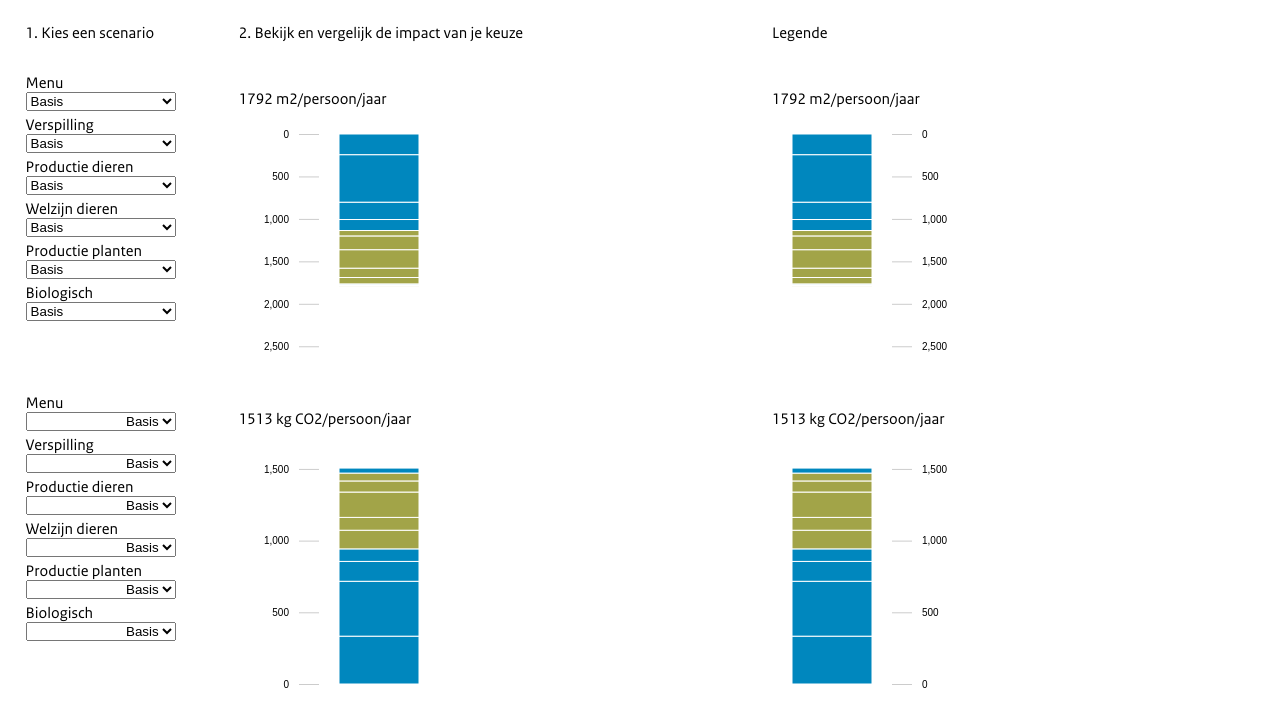
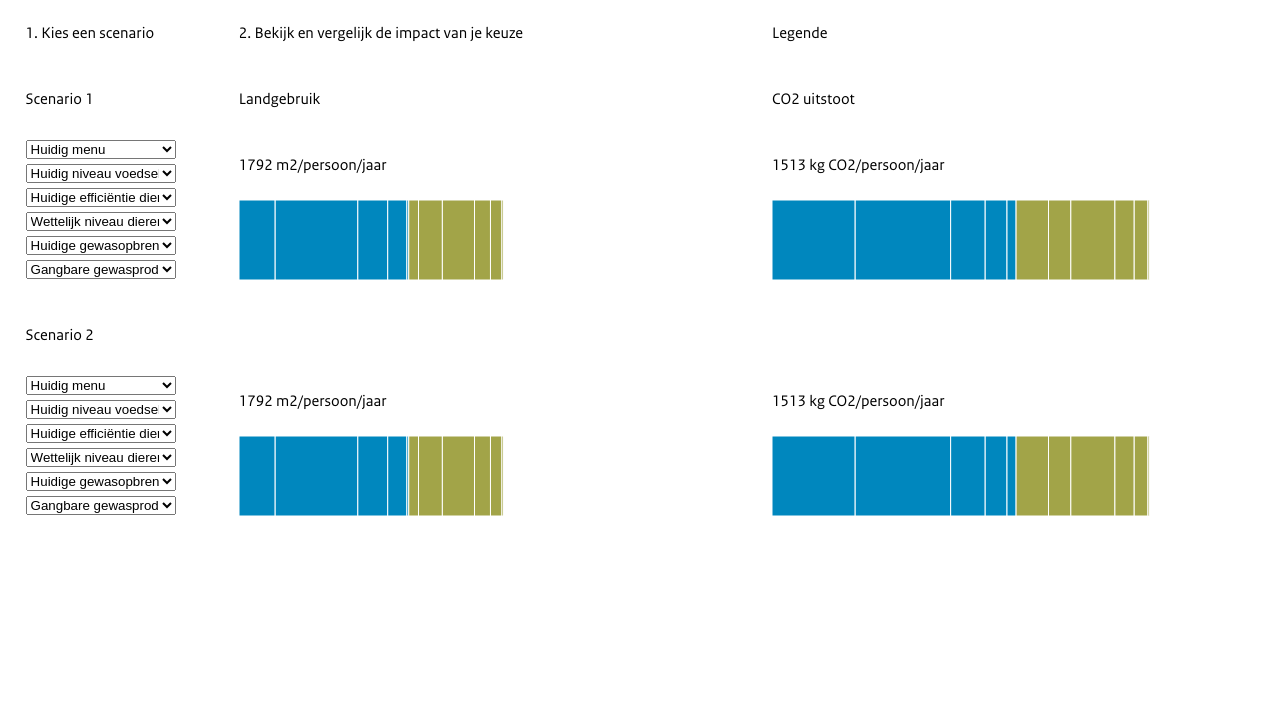
Before and after one commit to maartenzam/pbl-menu-vergelijker, a plain HTML site: page index.html in a window 1280 px wide. Drawn offline with nearby package versions, Linux system fonts and the light colour scheme.

Commit message:
New selectors

```diff
--- a/index.html
+++ b/index.html
@@ -13,132 +13,147 @@
       <div class="col-5"><p>2. Bekijk en vergelijk de impact van je keuze</p></div>
       <div class="col-5"><p>Legende</p></div>
   </div>
+  <div class="row">
+      <div class="col-2">
+        <p>Scenario 1</p>
+      </div>
+      <div class="col-5"><p>Landgebruik</p></div>
+      <div class="col-5"><p>CO2 uitstoot</p></div>
+  </div>
 
   <div class="row">
       <div class="col-2">
-          <div class="selectors-left">
-              <label for="menu-left">Menu</label>
-              <select id="menu-left" class="left">
-                  <option value="basis">Basis</option>
-                  <option value="2dgeenvlees">2dgeenvlees</option>
-                  <option value="40d60p">40d60p</option>
-                  <option value="50d50p">50d50p</option>
-                  <option value="geenvlees">geenvlees</option>
-                  <option value="mvdt">mvdt</option>
-                  <option value="sv5">sv5</option>
+          <div class="selectors-top">
+              <label for="menu-top"></label>
+              <select id="menu-top" class="top">
+                  <option value="basis">Huidig menu</option>
+                  <option value="50d50p">Minder dierlijke producten (50%-50%)*</option>
+                  <option value="40d60p">Verdere daling dierlijke producten (40-60)</option>
+                  <option value="2dgeenvlees">2 dagen geen vlees</option>
+                  <option value="geenvlees">Vegetarisch met vis</option>
+                  <option value="mvdt">Duurzaam en gezond</option>
                 </select>
 
-                <label for="verspil-left">Verspilling</label>
-                <select id="verspil-left"  class="left">
-                  <option value="a">Basis</option>
-                  <option value="b">25% minder</option>
-                  <option value="c">50% minder</option>
+                <label for="verspil-top"></label>
+                <select id="verspil-top" class="top">
+                  <option value="a">Huidig niveau voedselverspilling</option>
+                  <option value="b">25% minder voedselverspilling</option>
+                  <option value="c">50% minder voedselverspilling</option>
                 </select>
 
-                <label for="dierprod-left">Productie dieren</label>
-                <select id="dierprod-left" class="left">
-                  <option value="a">Basis</option>
-                  <option value="f">Trend 2030</option>
-                  <option value="g">50% meer dan trend</option>
-                  <option value="h">50% minder dan trend</option>
+                <label for="dierprod-top"></label>
+                <select id="dierprod-top" class="top">
+                  <option value="a">Huidige efficiëntie dierlijke productie</option>
+                  <option value="f">Trend 2030 (+ 6%)</option>
+                  <option value="g">Hoger dan trend</option>
+                  <option value="h">Lager dan trend</option>
                 </select>
 
-                <label for="dierwelz-left">Welzijn dieren</label>
-                <select id="dierwelz-left" class="left">
-                  <option value="a">Basis</option>
-                  <option value="k">Huidig: beter dierenwelzijn varkens en kippen</option>
+                <label for="dierwelz-top"></label>
+                <select id="dierwelz-top" class="top">
+                  <option value="a">Wettelijk niveau dierenwelzijn 2015</option>
+                  <option value="k">Verbeterd (1*varken, kip verbeterd)</option>
                   <option value="l">Scharrelvarkens en -kippen</option>
-                  <option value="m">Biologisch</option>
+                  <option value="m">25% Biologisch</option>
+                  <option value="n">100% Biologisch</option>
                 </select>
 
-                <label for="plantprod-left">Productie planten</label>
-                <select id="plantprod-left" class="left">
-                  <option value="a">Basis</option>
-                  <option value="q">Trend 2030</option>
-                  <option value="r">+5%</option>
-                  <option value="s">+15%</option>
+                <label for="plantprod-top"></label>
+                <select id="plantprod-top" class="top">
+                  <option value="a">Huidige gewasopbrengsten</option>
+                  <option value="q">Trend 2030 (+10%)</option>
+                  <option value="r">Lager dan trend (+5%)</option>
+                  <option value="s">Hoger dan trend (+15%)</option>
                 </select>
 
-                <label for="bio-left">Biologisch</label>
-                <select id="bio-left" class="left">
-                  <option value="a">Basis</option>
-                  <option value="x">25% productie plant</option>
-                  <option value="y">50% productie plant</option>
-                  <option value="z">100% plant en 100 % dier</option>
+                <label for="bio-top"></label>
+                <select id="bio-top" class="top">
+                  <option value="a">Gangbare gewasproductie</option>
+                  <option value="x">25% biologisch</option>
+                  <!--option value="y">50% productie plant</option-->
+                  <option value="z">100% biologisch</option>
                 </select>
             </div>
       </div>
       <div class="col-5">
-          <p><span id="total-land-left"></span> m2/persoon/jaar</p>
-          <svg id="viz-land-left"></svg>
+          <p><span id="total-land-top"></span> m2/persoon/jaar</p>
+          <svg id="viz-land-top"></svg>
       </div>
       <div class="col-5">
-          <p><span id="total-land-right"></span> m2/persoon/jaar</p>
-          <svg id="viz-land-right"></svg>
+          <p><span id="total-co2-top"></span> kg CO2/persoon/jaar</p>
+          <svg id="viz-co2-top"></svg>
       </div>
   </div>
 
   <div class="row">
       <div class="col-2">
-          <div class="selectors-right">
-              <label for="menu-right">Menu</label>
-              <select id = "menu-right" class="right">
-                  <option value="basis">Basis</option>
-                  <option value="2dgeenvlees">2dgeenvlees</option>
-                  <option value="40d60p">40d60p</option>
-                  <option value="50d50p">50d50p</option>
-                  <option value="geenvlees">geenvlees</option>
-                  <option value="mvdt">mvdt</option>
-                  <option value="sv5">sv5</option>
+        <p>Scenario 2</p>
+      </div>
+      <div class="col-5"></div>
+      <div class="col-5"></div>
+  </div>
+
+  <div class="row">
+      <div class="col-2">
+          <div class="selectors-bottom">
+              <label for="menu-bottom"></label>
+              <select id="menu-bottom" class="bottom">
+                  <option value="basis">Huidig menu</option>
+                  <option value="50d50p">Minder dierlijke producten (50%-50%)*</option>
+                  <option value="40d60p">Verdere daling dierlijke producten (40-60)</option>
+                  <option value="2dgeenvlees">2 dagen geen vlees</option>
+                  <option value="geenvlees">Vegetarisch met vis</option>
+                  <option value="mvdt">Duurzaam en gezond</option>
                 </select>
 
-                <label for="verspil-right">Verspilling</label>
-                <select id="verspil-right" class="right">
-                  <option value="a">Basis</option>
-                  <option value="b">25% minder</option>
-                  <option value="c">50% minder</option>
+                <label for="verspil-bottom"></label>
+                <select id="verspil-bottom" class="bottom">
+                  <option value="a">Huidig niveau voedselverspilling</option>
+                  <option value="b">25% minder voedselverspilling</option>
+                  <option value="c">50% minder voedselverspilling</option>
                 </select>
 
-                <label for="dierprod-right">Productie dieren</label>
-                <select id="dierprod-right" class="right">
-                  <option value="a">Basis</option>
-                  <option value="f">Trend 2030</option>
-                  <option value="g">50% meer dan trend</option>
-                  <option value="h">50% minder dan trend</option>
+                <label for="dierprod-bottom"></label>
+                <select id="dierprod-bottom" class="bottom">
+                  <option value="a">Huidige efficiëntie dierlijke productie</option>
+                  <option value="f">Trend 2030 (+ 6%)</option>
+                  <option value="g">Hoger dan trend</option>
+                  <option value="h">Lager dan trend</option>
                 </select>
 
-                <label for="dierwelz-right">Welzijn dieren</label>
-                <select id="dierwelz-right" class="right">
-                  <option value="a">Basis</option>
-                  <option value="k">Huidig: beter dierenwelzijn varkens en kippen</option>
+                <label for="dierwelz-bottom"></label>
+                <select id="dierwelz-bottom" class="bottom">
+                  <option value="a">Wettelijk niveau dierenwelzijn 2015</option>
+                  <option value="k">Verbeterd (1*varken, kip verbeterd)</option>
                   <option value="l">Scharrelvarkens en -kippen</option>
-                  <option value="m">Biologisch</option>
+                  <option value="m">25% Biologisch</option>
+                  <option value="n">100% Biologisch</option>
                 </select>
 
-                <label for="plantprod-right">Productie planten</label>
-                <select id="plantprod-right" class="right">
-                  <option value="a">Basis</option>
-                  <option value="q">Trend 2030</option>
-                  <option value="r">+5%</option>
-                  <option value="s">+15%</option>
+                <label for="plantprod-bottom"></label>
+                <select id="plantprod-bottom" class="bottom">
+                  <option value="a">Huidige gewasopbrengsten</option>
+                  <option value="q">Trend 2030 (+10%)</option>
+                  <option value="r">Lager dan trend (+5%)</option>
+                  <option value="s">Hoger dan trend (+15%)</option>
                 </select>
 
-                <label for="bio-right">Biologisch</label>
-                <select id="bio-right" class="right">
-                  <option value="a">Basis</option>
-                  <option value="x">25% productie plant</option>
-                  <option value="y">50% productie plant</option>
-                  <option value="z">100% plant en 100 % dier</option>
+                <label for="bio-bottom"></label>
+                <select id="bio-bottom" class="bottom">
+                  <option value="a">Gangbare gewasproductie</option>
+                  <option value="x">25% biologisch</option>
+                  <!--option value="y">50% productie plant</option-->
+                  <option value="z">100% biologisch</option>
                 </select>
             </div>
       </div>
       <div class="col-5">
-          <p><span id="total-co2-left"></span> kg CO2/persoon/jaar</p>
-          <svg id="viz-co2-left"></svg>
+          <p><span id="total-land-bottom"></span> m2/persoon/jaar</p>
+          <svg id="viz-land-bottom"></svg>
       </div>
       <div class="col-5">
-          <p><span id="total-co2-right"></span> kg CO2/persoon/jaar</p>
-          <svg id="viz-co2-right"></svg>
+          <p><span id="total-co2-bottom"></span> kg CO2/persoon/jaar</p>
+          <svg id="viz-co2-bottom"></svg>
       </div>
   </div>
 </div>
--- a/js/scenariovergelijker.js
+++ b/js/scenariovergelijker.js
@@ -1,34 +1,34 @@
-let height = 250;
-let width = 200;
-let barWidth = 80;
-let margin = {"top": 10, "bottom": 10, "left": 40, "right": 40}
+let height = 100;
+let width = 400;
+let barHeight = 80;
+let margin = {"top": 0, "bottom": 0, "left": 0, "right": 0}
 
-let svgCo2Left = d3.select("#viz-co2-left")
+let svgCo2Top = d3.select("#viz-co2-top")
     .attr("width", width)
     .attr("height", height)
-    .append("g")
-    .attr("transform", `translate(${margin.left}, ${margin.top})`);
-let svgLandLeft = d3.select("#viz-land-left")
+    .append("g");
+    //.attr("transform", `translate(${margin.left}, ${margin.top})`);
+let svgLandTop = d3.select("#viz-land-top")
     .attr("width", width)
     .attr("height", height)
-    .append("g")
-    .attr("transform", `translate(${margin.left}, ${margin.top})`);
-let svgCo2Right = d3.select("#viz-co2-right")
+    .append("g");
+    //.attr("transform", `translate(${margin.left}, ${margin.top})`);
+let svgCo2Bottom = d3.select("#viz-co2-bottom")
     .attr("width", width)
     .attr("height", height)
-    .append("g")
-    .attr("transform", `translate(${-margin.left}, ${margin.top})`);
-let svgLandRight = d3.select("#viz-land-right")
+    .append("g");
+    //.attr("transform", `translate(${-margin.left}, ${margin.top})`);
+let svgLandBottom = d3.select("#viz-land-bottom")
     .attr("width", width)
     .attr("height", height)
-    .append("g")
-    .attr("transform", `translate(${-margin.left}, ${margin.top})`);
+    .append("g");
+    //.attr("transform", `translate(${-margin.left}, ${margin.top})`);
 
 let scales = {};
 scales.co2 = d3.scaleLinear()
-    .range([height - margin.top - margin.bottom, 0]);
+    .range([0, width - margin.left - margin.right]);
 scales.land = d3.scaleLinear()
-    .range([height - margin.top - margin.bottom, 0]);
+    .range([0, width - margin.left - margin.right]);
 
 let color = d3.scaleOrdinal(d3.schemeCategory10);
 
@@ -108,32 +108,18 @@ d3.csv("data/co2-2018-12-14.csv", function(d) {
     let maxTotLand = d3.max(landdata, (d) => d.total);
 
     scales.co2.domain([0, maxTotCO2]);
-    scales.land.domain([maxTotLand, 0]);
+    scales.land.domain([0, maxTotLand]);
 
     let stack = d3.stack()
-        .keys(["zuivel", "rund", "varken", "kipei", "agf", "vetsnack", "drank", "graan", "zoet", "vis", "vegi"]);
+        .keys(["zuivel", "rund", "varken", "kipei", "vis", "agf", "vetsnack", "drank", "graan", "zoet", "vegi"]);
 
-    function drawPlate (leftright){
-        let plateSize = 250;
-        let svg = d3.select("#viz-bord-" + leftright)
-            .attr("height", plateSize)
-            .attr("width", plateSize)
-        svg.append("circle")
-            .attr("cx", plateSize/2)
-            .attr("cy", plateSize/2)
-            .attr("r", plateSize/2)
-            .style("fill", "#eeeeee")
-            .style("stroke", "#dddddd");
-    }
-    drawPlate("left");
-    drawPlate("right");
+    function draw(topbottom, scenario, impact){
+        d3.select(`#total-${impact}-${topbottom}`).text(Math.round(getDietData(scenario, impact)[0].total));
 
-    function draw(leftright, scenario, impact){
-        d3.select(`#total-${impact}-${leftright}`).text(Math.round(getDietData(scenario, impact)[0].total));
+        let svg = getSvg(topbottom, impact);
 
-        let svg = getSvg(leftright, impact);
-
-        let axis;
+        //To replace by min, max, ... indicators
+        /*let axis;
         if(leftright == "left"){
             axis = d3.axisLeft()
                 .ticks(5)
@@ -159,29 +145,15 @@ d3.csv("data/co2-2018-12-14.csv", function(d) {
                 }
             })
             .call(axis);
-        svg.selectAll("g.tick line").style("stroke", "#cccccc");
+        svg.selectAll("g.tick line").style("stroke", "#cccccc");*/
 
         svg.selectAll("rect")
             .data(stack(getDietData(scenario, impact)))
             .enter().append('rect')
-            .attr("x", width/2 - barWidth/2)
-            .attr("y", function(d) {
-                if(impact == "land"){
-                    return scales[impact](d[0][0]);
-                }
-                else{
-                    return scales[impact](d[0][1]);
-                }
-            })
-            .attr("height", function(d) {
-                if(impact == "land"){
-                    return scales[impact](d[0][1]) - scales[impact](d[0][0]);
-                }
-                else{
-                    return scales[impact](d[0][0]) - scales[impact](d[0][1]);
-                }
-            })
-            .attr("width", barWidth)
+            .attr("y", height/2 - barHeight/2)
+            .attr("x", (d) => scales[impact](d[0][0]))
+            .attr("width", (d) => scales[impact](d[0][1]) - scales[impact](d[0][0]))
+            .attr("height", barHeight)
             .style("fill", function(d) { return colors(dierplant[d.key])})
             .on("mouseover", function(d) {
                 d3.select(this)
@@ -212,43 +184,29 @@ d3.csv("data/co2-2018-12-14.csv", function(d) {
             });
     }
 
-    draw("left", scenario, "co2");
-    draw("right", scenario, "co2");
-    draw("left", scenario, "land");
-    draw("right", scenario, "land");
+    draw("top", scenario, "co2");
+    draw("bottom", scenario, "co2");
+    draw("top", scenario, "land");
+    draw("bottom", scenario, "land");
 
-    function update(leftright, scenario, impact){
-        let svg = getSvg(leftright, impact);
+    function update(topbottom, scenario, impact){
+        let svg = getSvg(topbottom, impact);
         svg.selectAll("rect").data(stack(getDietData(scenario, impact)))
             .transition().duration(1000)
-            .attr("y", function(d) {
-                if(impact == "land"){
-                    return scales[impact](d[0][0]);
-                }
-                else{
-                    return scales[impact](d[0][1]);
-                }
-            })
-            .attr("height", function(d) {
-                if(impact == "land"){
-                    return scales[impact](d[0][1]) - scales[impact](d[0][0]);
-                }
-                else{
-                    return scales[impact](d[0][0]) - scales[impact](d[0][1]);
-                }
-            });
+            .attr("x", (d) => scales[impact](d[0][0]))
+            .attr("width", (d) => scales[impact](d[0][1]) - scales[impact](d[0][0]));
     }
 
     d3.selectAll("select").on("change", function(){
-        let leftright = d3.select(this).attr("class");
+        let topbottom = d3.select(this).attr("class");
 
-        let scenario = d3.select("#menu-" + leftright).node().value + "_" + d3.select("#verspil-" + leftright).node().value + d3.select("#dierprod-" + leftright).node().value + d3.select("#dierwelz-" + leftright).node().value + d3.select("#plantprod-" + leftright).node().value + d3.select("#bio-" + leftright).node().value;
+        let scenario = d3.select("#menu-" + topbottom).node().value + "_" + d3.select("#verspil-" + topbottom).node().value + d3.select("#dierprod-" + topbottom).node().value + d3.select("#dierwelz-" + topbottom).node().value + d3.select("#plantprod-" + topbottom).node().value + d3.select("#bio-" + topbottom).node().value;
 
-        update(leftright, scenario, "co2");
-        update(leftright, scenario, "land");
+        update(topbottom, scenario, "co2");
+        update(topbottom, scenario, "land");
 
         var format = d3.format("d");
-        d3.select("#total-co2-" + leftright)
+        d3.select("#total-co2-" + topbottom)
           .transition()
             .duration(1000)
             .on("start", function repeat() {
@@ -263,7 +221,7 @@ d3.csv("data/co2-2018-12-14.csv", function(d) {
                   .on("start", repeat);
             });
 
-        d3.select("#total-land-" + leftright)
+        d3.select("#total-land-" + topbottom)
           .transition()
             .duration(1000)
             .on("start", function repeat() {
@@ -280,11 +238,11 @@ d3.csv("data/co2-2018-12-14.csv", function(d) {
 
         });
 
-        function getSvg(leftright, impact){
-            if(leftright == "left" && impact == "co2"){ return svgCo2Left; }
-            if(leftright == "left" && impact == "land"){ return svgLandLeft; }
-            if(leftright == "right" && impact == "co2"){ return svgCo2Right; }
-            if(leftright == "right" && impact == "land"){ return svgLandRight; }
+        function getSvg(topbottom, impact){
+            if(topbottom == "top" && impact == "co2"){ return svgCo2Top; }
+            if(topbottom == "top" && impact == "land"){ return svgLandTop; }
+            if(topbottom == "bottom" && impact == "co2"){ return svgCo2Bottom; }
+            if(topbottom == "bottom" && impact == "land"){ return svgLandBottom; }
         }
 
         function getDietData(scen, impact){
```
